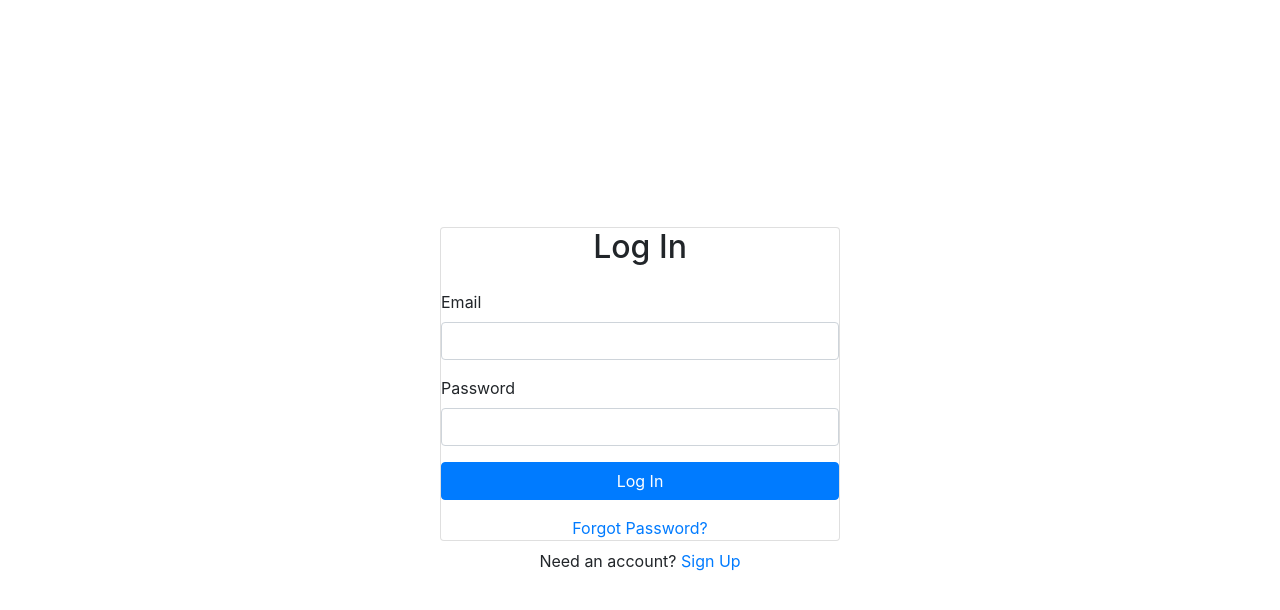
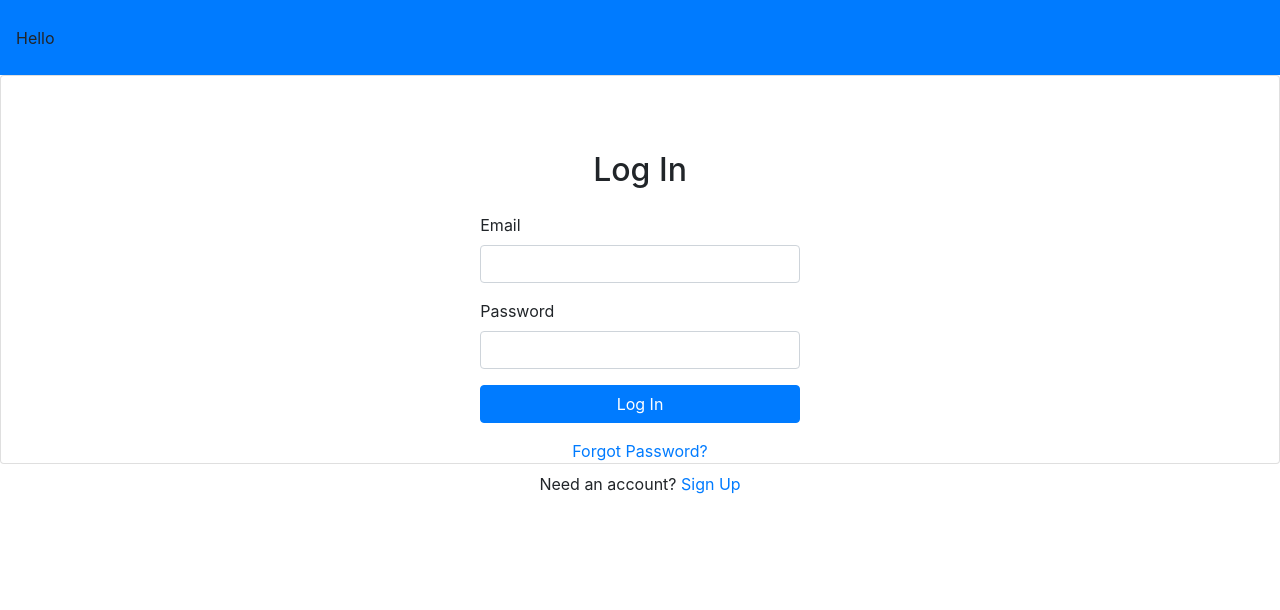
Before and after one commit to Cameriusm/HTML-parser, a React (Create React App) app: page /login in a window 1280 px wide. Shown: the top 610 px of the page. Built offline with nearby package versions, Linux system fonts and the light colour scheme; no server answers.

Commit message:
Add basic css and navbar

```diff
--- /dev/null
+++ b/src/App.css
@@ -0,0 +1,13 @@
+.navbar {
+  background-color: #007bff;
+  width: 100%;
+  height: 75px;
+}
+Form {
+  width: 25%;
+  align-items: center;
+  margin: 0 auto;
+}
+.form-title {
+  margin-top: 75px;
+}
--- a/src/components/App.js
+++ b/src/components/App.js
@@ -8,16 +8,14 @@ import Login from './Login';
 import PrivateRoute from './PrivateRoute';
 import ForgotPassword from './ForgotPassword';
 import UpdateProfile from './UpdateProfile';
-
+import NavBar from './NavBar';
+import '../App.css';
 function App() {
   return (
-    <Container
-      className="d-flex align-items-center justify-content-center"
-      style={{ minHeight: '100vh' }}
-    >
-      <div className="w-100" style={{ maxWidth: '400px' }}>
+    <div>
       <Router>
         <AuthProvider>
+          <NavBar />
           <Switch>
             <PrivateRoute exact path="/" component={Dashboard} />
             <PrivateRoute path="/update-profile" component={UpdateProfile} />
@@ -28,7 +26,6 @@ function App() {
         </AuthProvider>
       </Router>
     </div>
-    </Container>
   );
 }
 
--- a/src/components/Dashboard.js
+++ b/src/components/Dashboard.js
@@ -23,7 +23,7 @@ export default function Dashboard() {
     <>
       <Card>
         <Card.Body>
-          <h2 className="text-center mb-4">Profile</h2>
+          <h2 className="text-center mb-4 form-title">Profile</h2>
           {error && <Alert variant="danger">{error}</Alert>}
           <strong>Email: </strong>
           {currentUser.email}
--- a/src/components/ForgotPassword.js
+++ b/src/components/ForgotPassword.js
@@ -29,7 +29,7 @@ export default function ForgotPassword() {
   return (
     <>
       <Card>
-        <h2 className="text-center mb-4">Password Reset</h2>
+        <h2 className="text-center mb-4 form-title">Password Reset</h2>
 
         {error && <Alert variant="danger">{error}</Alert>}
         {message && <Alert variant="success">{message}</Alert>}
--- a/src/components/Login.js
+++ b/src/components/Login.js
@@ -28,7 +28,7 @@ export default function Login() {
   return (
     <>
       <Card>
-        <h2 className="text-center mb-4">Log In</h2>
+        <h2 className="text-center mb-4 form-title">Log In</h2>
 
         {error && <Alert variant="danger">{error}</Alert>}
         <Form onSubmit={handleSubmit}>
--- /dev/null
+++ b/src/components/NavBar.js
@@ -0,0 +1,6 @@
+import React from 'react';
+import { Button } from 'react-bootstrap';
+
+export default function NavBar() {
+  return <div className="navbar">Hello</div>;
+}
--- a/src/components/Signup.js
+++ b/src/components/Signup.js
@@ -32,7 +32,7 @@ export default function Signup() {
   return (
     <>
       <Card>
-        <h2 className="text-center mb-4">Sign Up</h2>
+        <h2 className="text-center mb-4 form-title">Sign Up</h2>
 
         {error && <Alert variant="danger">{error}</Alert>}
         <Form onSubmit={handleSubmit}>
```
Lines whose indentation alone changed are shown as unchanged.
